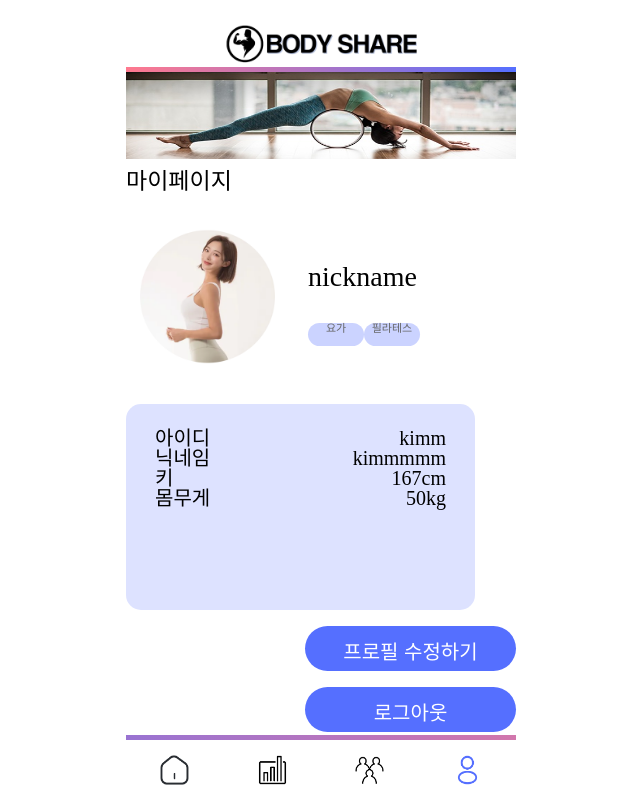
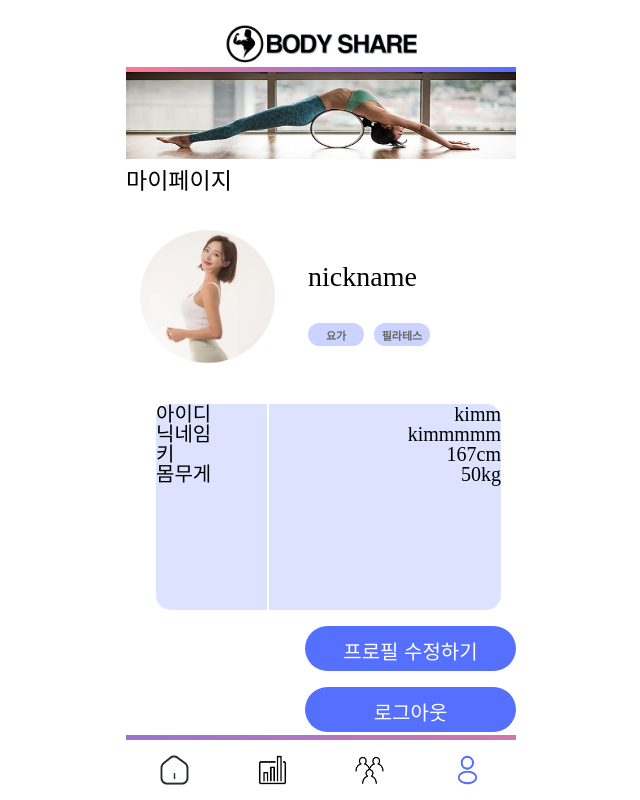
Before and after one commit to UNILION/BodyShare, a React (Create React App) app in the folder BodyShare-app/: page /mypage in a window 1280 px wide. Shown: the whole page, without its empty margins (319-959 px from the left). Built offline with nearby package versions, Linux system fonts and the light colour scheme.

Commit message:
refactor: 마이페이지 메인 공통 태그로 교체

```diff
--- a/BodyShare-app/src/pages/mypage/MyPage.js
+++ b/BodyShare-app/src/pages/mypage/MyPage.js
@@ -2,6 +2,7 @@ import styled from "styled-components";
 import bannerPic from "../../assets/Img/banner.jpg";
 import userPic from "../../assets/Img/user.png";
 import { useNavigate } from "react-router-dom";
+import Tag from "../../components/commons/Tag"
 
 const Banner = styled.img`
     height: 87px;
@@ -17,7 +18,7 @@ const Title = styled.p`
 const Pf = styled.ul`
     display: grid;
     grid-template-columns: 163px auto;
-`
+`;
 
 const Pfpic = styled.img`
   width: 163px;
@@ -36,64 +37,49 @@ const Pfcommentul = styled.div`
 `;
 
 const Info = styled.ul`
-    display: grid;
-    grid-template-columns: 113px auto;
-    margin-top: 26px;
-    width: 349px;
-    height: 206px;
-    border: 0px solid ;
-    background-color: rgba(85, 111, 255, 0.2);
-    border-radius: 15px;
+  margin-left: 30px;
+  display: flex;
+  margin-top: 26px;
+  width: 349px;
+  height: 206px;
+  gap: 2px;
 `;
 
 const Infoul = styled.ul`
-    margin-top: 24px;
     text-align: left;
-    margin-left: 29px;
     font-size: 20px;
     font-style: bold;
+    border: 0px solid ;
+    background-color: rgba(85, 111, 255, 0.2);
+    border-radius: 15px 0px 0px 15px;
+    width: 111px;
+    height: 206px;
 
-`
+`;
 
 const Infodtul = styled.ul`
-    margin-top: 24px;
     text-align: right;
-    margin-right: 29px;
     font-size: 20px;
-`
+    font-style: bold;
+    border: 0px solid ;
+    background-color: rgba(85, 111, 255, 0.2);
+    border-radius: 0px 15px 15px 0px;
+    width: 232px;
+    height: 206px;
+`;
 
 const Nickli = styled.li`
     font-size: 28px;
     font-style: bold;
-`
+`;
 
 const Inst = styled.li`
     display: flex;
     width: 215px;
     height: 153px;
-`
+    gap: 10px;
+`;
 
-const Cateo = styled.div`
-    border: 0px solid ;
-    background-color: rgba(85, 111, 255, 0.3);
-    border-radius: 23px;
-    width: 56px;
-    height: 23px;
-    font-size: 11px;
-    text-align: center;
-    color: #656565;
-`
-
-const Catet = styled.div`
-    border: 0px solid ;
-    background-color: rgba(85, 111, 255, 0.3);
-    border-radius: 23px;
-    width: 56px;
-    height: 23px;
-    font-size: 11px;
-    text-align: center;
-    color: #656565;
-`
 
 
 const Logout = styled.button`
@@ -143,8 +129,12 @@ const MyPage = function () {
             <br />
             <li>
               <Inst>
-                <Cateo>요가</Cateo>
-                <Catet>필라테스</Catet>
+                <Tag
+                  tagName="요가"
+                />
+                <Tag
+                  tagName="필라테스"
+                />
               </Inst>
             </li>
           </Pfcommentul>
```
